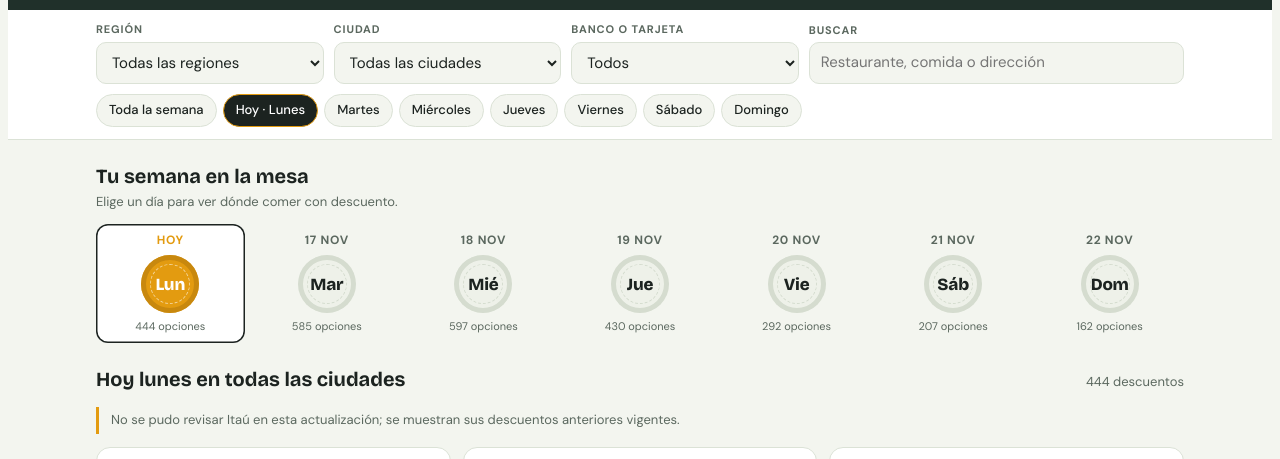
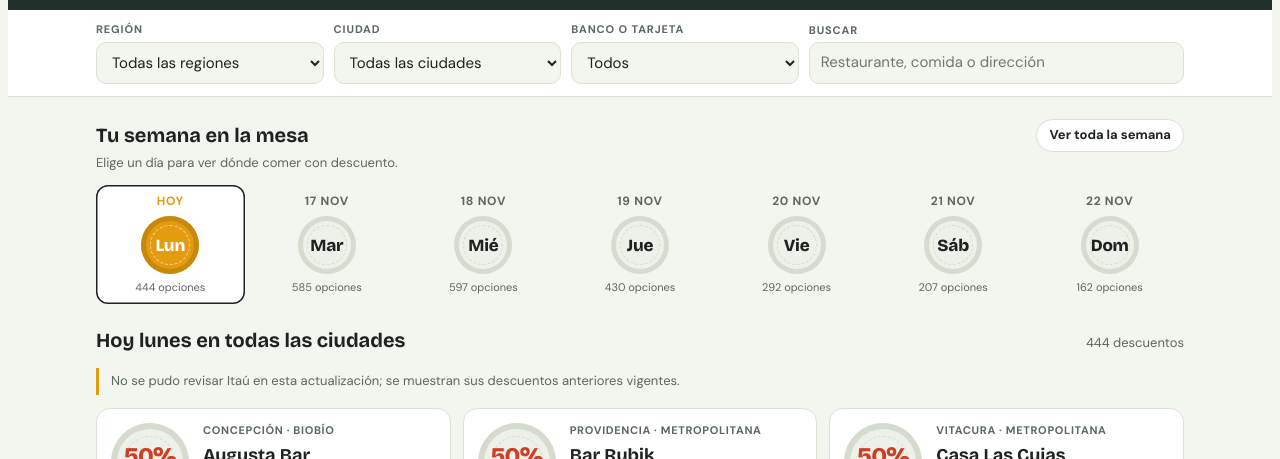
Before and after one commit to cristianignaciod-svg/mesa-con-descuento, a plain HTML site: page index.html in a window 1280 px wide. Shown: the part 118-577 px from the top of the page. Drawn offline with nearby package versions, Linux system fonts and the light colour scheme.

Commit message:
Un solo selector de día: platos de la semana + botón Ver toda la semana
Co-Authored-By: Claude Opus 5.5 <noreply@anthropic.com>
Claude-Session: https://claude.ai/code/session_01WoSJMdmFjbny33dp4TdfFy

```diff
--- a/index.html
+++ b/index.html
@@ -52,6 +52,10 @@ select:focus-visible,input:focus-visible,button:focus-visible{outline:2px solid
 main .wrap{padding-block:22px 40px;display:flex;flex-direction:column;gap:22px}
 .week h2,.list-head h2{font-family:var(--f-display);font-weight:700;font-size:20px;margin:0}
 .week-sub{color:var(--muted);font-size:13px;margin:2px 0 12px}
+.w-head{display:flex;align-items:center;justify-content:space-between;gap:10px;flex-wrap:wrap}
+.w-all{font:inherit;font-size:13px;font-weight:600;border:1px solid var(--line);background:var(--surface);color:var(--ink);border-radius:999px;padding:6px 12px;cursor:pointer}
+.w-all[aria-pressed="true"]{background:var(--ink);color:var(--surface);border-color:var(--ink)}
+#f-days[hidden]{display:none}
 .plates{display:grid;grid-template-columns:repeat(7,minmax(0,1fr));gap:8px}
 .pday{display:flex;flex-direction:column;align-items:center;gap:6px;background:none;border:0;padding:8px 0;cursor:pointer;color:var(--ink);font:inherit;border-radius:12px}
 .pday:hover{background:var(--surface)}
@@ -141,14 +145,14 @@ footer .wrap{padding-block:0 32px;color:var(--muted);font-size:12px}
       <div class="field"><label for="f-bank">Banco o tarjeta</label><select id="f-bank"></select></div>
       <div class="field grow"><label for="f-q">Buscar</label><input id="f-q" type="search" placeholder="Restaurante, comida o dirección"></div>
     </div>
-    <div class="days" id="f-days" role="group" aria-label="Día"></div>
+    <div class="days" id="f-days" role="group" aria-label="Día" hidden></div>
   </div>
 </div>
 
 <main>
   <div class="wrap">
     <section class="week" aria-labelledby="w-title">
-      <h2 id="w-title">Tu semana en la mesa</h2>
+      <div class="w-head"><h2 id="w-title">Tu semana en la mesa</h2><button class="w-all" id="w-all" data-day="" aria-pressed="false">Ver toda la semana</button></div>
       <p class="week-sub" id="w-sub">Elige un día para ver dónde comer con descuento.</p>
       <div class="plates" id="plates"></div>
     </section>
@@ -206,6 +210,7 @@ function base(){
 }
 function render(){
   const b=base();
+  $("w-all").setAttribute("aria-pressed",String(!st.day));
   $("plates").innerHTML=DAYS.map(([k,s])=>{const its=b.filter(i=>i.dias.includes(k));const top=its.reduce((m,i)=>Math.max(m,i.dcto),0);
     return `<button class="pday${k===TODAY?" is-today":""}${its.length?"":" vacio"}" data-day="${k}" aria-pressed="${st.day===k}" aria-label="${s} ${fechaDe(k).replace(/<[^>]+>/g,'')}: ${its.length} opciones">
       <span class="dn">${k===TODAY?"Hoy":fechaDe(k)}</span><span class="mini"><b>${s}</b></span><span class="ct">${its.length?its.length+" "+(its.length===1?"opción":"opciones"):"sin ofertas"}</span></button>`}).join("");
```
